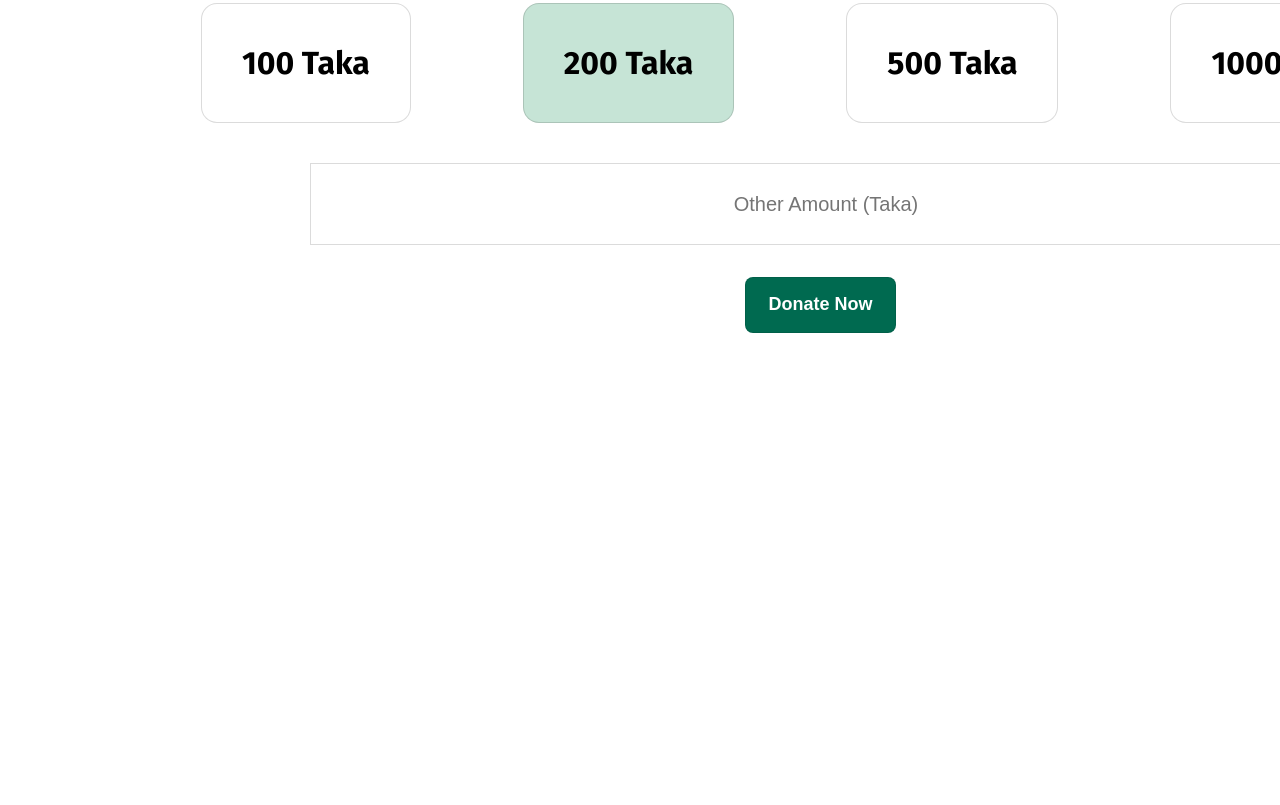
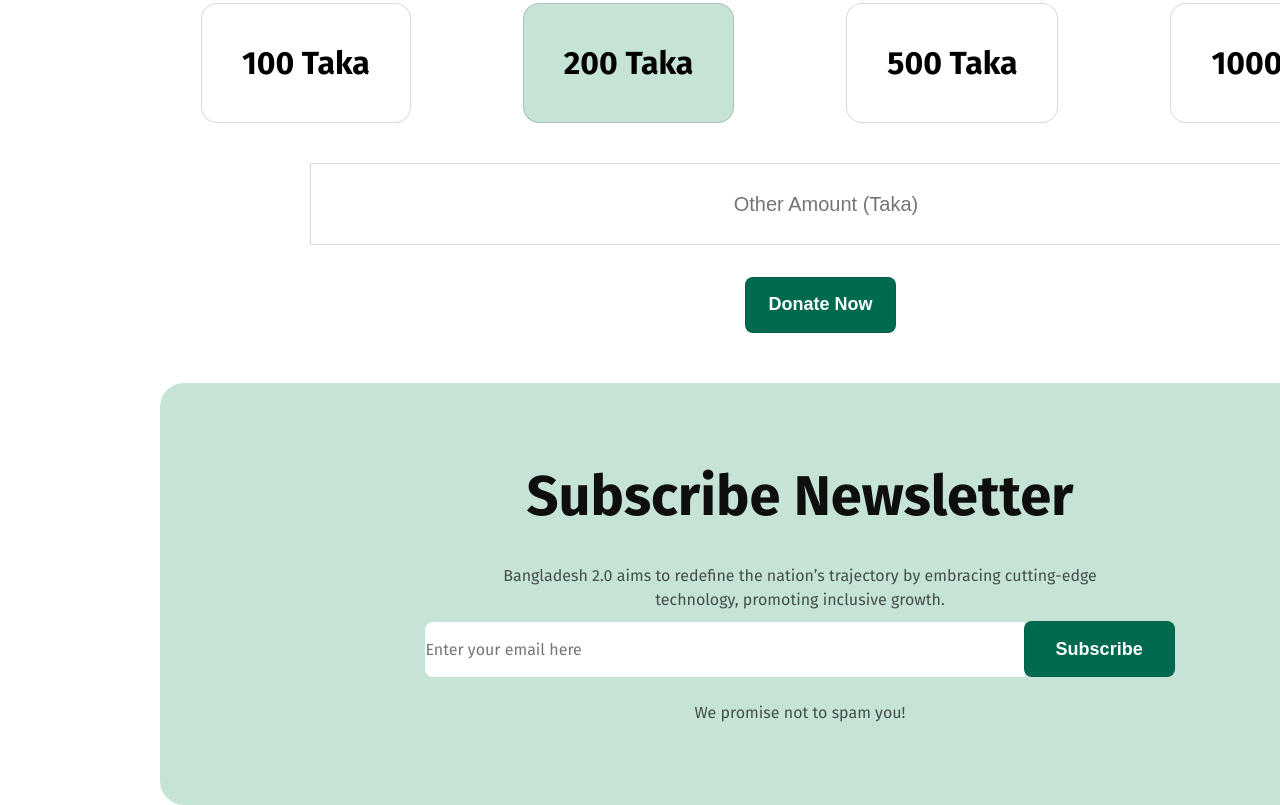
Before and after one commit to Dev-Maidul/Assignment-1, a plain HTML site: page index.html in a window 1280 px wide. Shown: the part 3953-4758 px from the top of the page. Before the commit the page ends 4286 px from the top, so only its background shows below. Drawn offline with Linux system fonts and the light colour scheme.

Commit message:
Newsletter section added

```diff
--- a/index.html
+++ b/index.html
@@ -192,6 +192,14 @@
                     <input type="text" placeholder="Other Amount (Taka)"> <br>
                     <button class="donationb">Donate Now</button>
                  </div>
+                 <!-- Subscribe Newsletter section -->
+                  <div class="newsletter text-center">
+                    <h1 class="common-title2 text-center">Subscribe Newsletter</h1>
+                    <p class="common-des1 text-center pading">Bangladesh 2.0 aims to redefine the nation’s trajectory by embracing cutting-edge <br> technology, promoting inclusive growth.</p>
+                    <input class="email" type="email" placeholder="Enter your email here">
+                    <button class="donationb sb">Subscribe</button>
+                    <p class="common-des1 text-center">We promise not to spam you!</p>
+                  </div>
         </main>
         <footer></footer>
     </div>
--- a/style.css
+++ b/style.css
@@ -368,12 +368,12 @@ p.donation-p {
 
   background: rgb(255, 255, 255);
 }
-.box2{
+.box2 {
   background-color: rgb(198, 228, 214);
 }
-.box1:hover{
+.box1:hover {
   background-color: rgb(198, 228, 214);
-    transition: .5s;
+  transition: 0.5s;
 }
 input[type="text"] {
   width: 1032px;
@@ -407,3 +407,26 @@ button.donationb {
   margin-left: 585px;
   margin-top: -20px;
 }
+/* Newsletter section style */
+.newsletter {
+  margin-top: 50px;
+  border-radius: 24px;
+  background: rgb(198, 228, 214);
+  padding: 80px 100px;
+}
+input[type="email"] {
+  border-radius: 8px 0px 0px 8px;
+  background-color: rgb(255, 255, 255);
+  width: 600px;
+  height: 55px;
+  border: none;
+  color: rgba(14, 14, 14, 0.3);
+  font-family: Fira Sans;
+  font-size: 16px;
+  font-weight: 400;
+  line-height: 19px;
+  text-align: left;
+}
+button.donationb.sb {
+    margin-left: -6px;
+}
```
Lines whose indentation alone changed are shown as unchanged.
